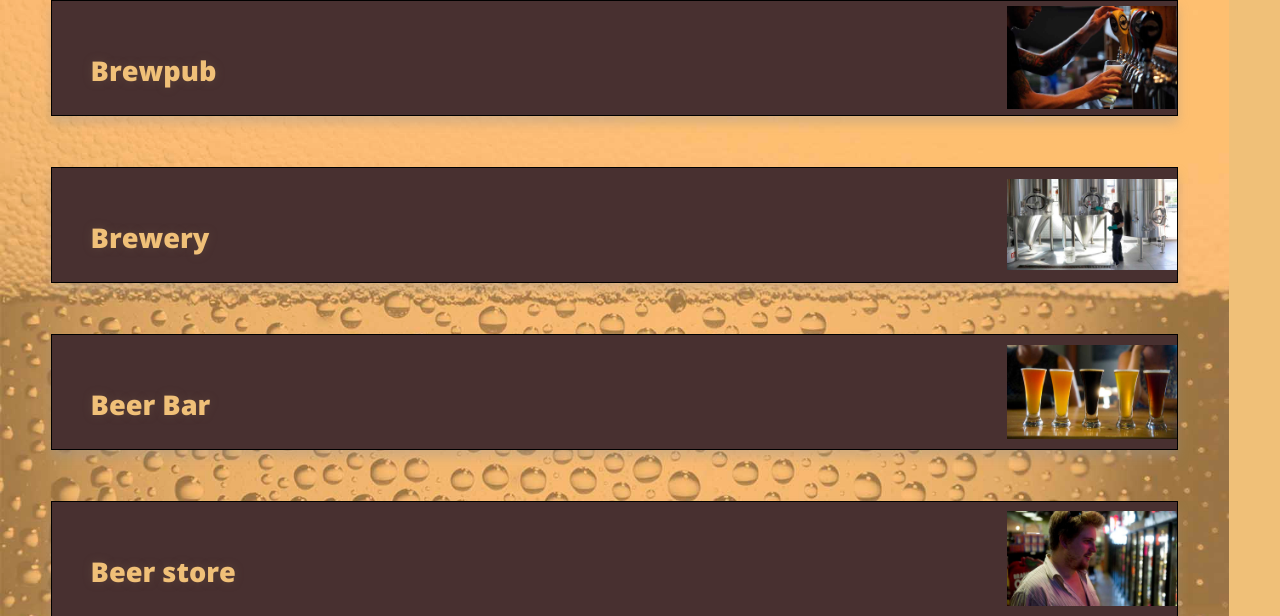
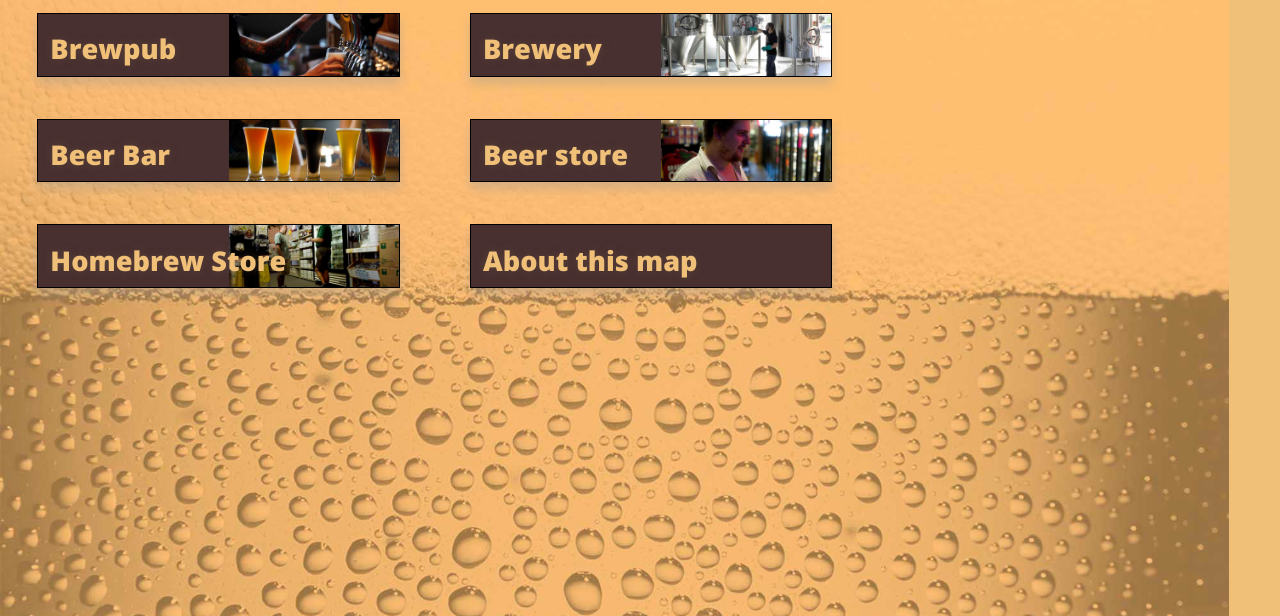
Before and after one commit to postphotos/beer-map, a Flask app: page / in a window 1280 px wide. Shown: the part 62-678 px from the top of the page. Run offline with Flask 2, Linux system fonts and the light colour scheme; style sheets or scripts are compiled from the project's sources; some libraries are stand-ins or nearby versions.

Commit message:
improved css but not done

```diff
--- a/static/css/main.less
+++ b/static/css/main.less
@@ -536,3 +536,44 @@
        only screen and (min-resolution: 144dpi) {
     /* Style adjustments for viewports that meet the condition */
 }
+
+
+/* grid */
+
+.section {
+    clear: both;
+    padding: 0px;
+    margin: 0px;
+}
+
+/*  GROUPING  */
+.section:before,
+.section:after {
+    content:"";
+    display:table;
+}
+.section:after {
+    clear:both;
+}
+
+.span1, .span2, .span3 {
+    display: block;
+    float:left;
+    margin: 1% 0 1% 1.6%;
+}
+
+/*  GRID OF THREE  */
+.span3 {
+    width: 100%;
+}
+.span2 {
+    width: 66.1%;
+}
+.span1 {
+    width: 32.2%;
+}
+
+
+@media only screen and (max-width: 480px) {
+.span1, .span2, .span3 {width: 100%;}
+}
--- a/templates/home.html
+++ b/templates/home.html
@@ -5,12 +5,12 @@
 {% endblock %}
 
 {% block main_content %}
-<div class=list>
-	<a href=./map-one/ class=one>Brewpub</a>
-	<a href=# class=two>Brewery</a>
-	<a href=# class=three>Beer Bar</a>
-	<a href=# class=four>Beer store</a>
-	<a href=# class=five>Homebrew Store</a>
-	<a href=# class=six>About this map</a>
+<div class="list section">
+	<div class="span1"><a href="./map-one/" class="one">Brewpub</a></div>
+	<div class="span1"><a href="#" class="two">Brewery</a></div>
+	<div class="span1"><a href="#" class="three">Beer Bar</a></div>
+	<div class="span1"><a href="#" class="four">Beer store</a></div>
+	<div class="span1"><a href="#" class="five">Homebrew Store</a></div>
+	<div class="span1"><a href="#" class="six">About this map</a></div>
 </div>
 {% endblock %}
```
